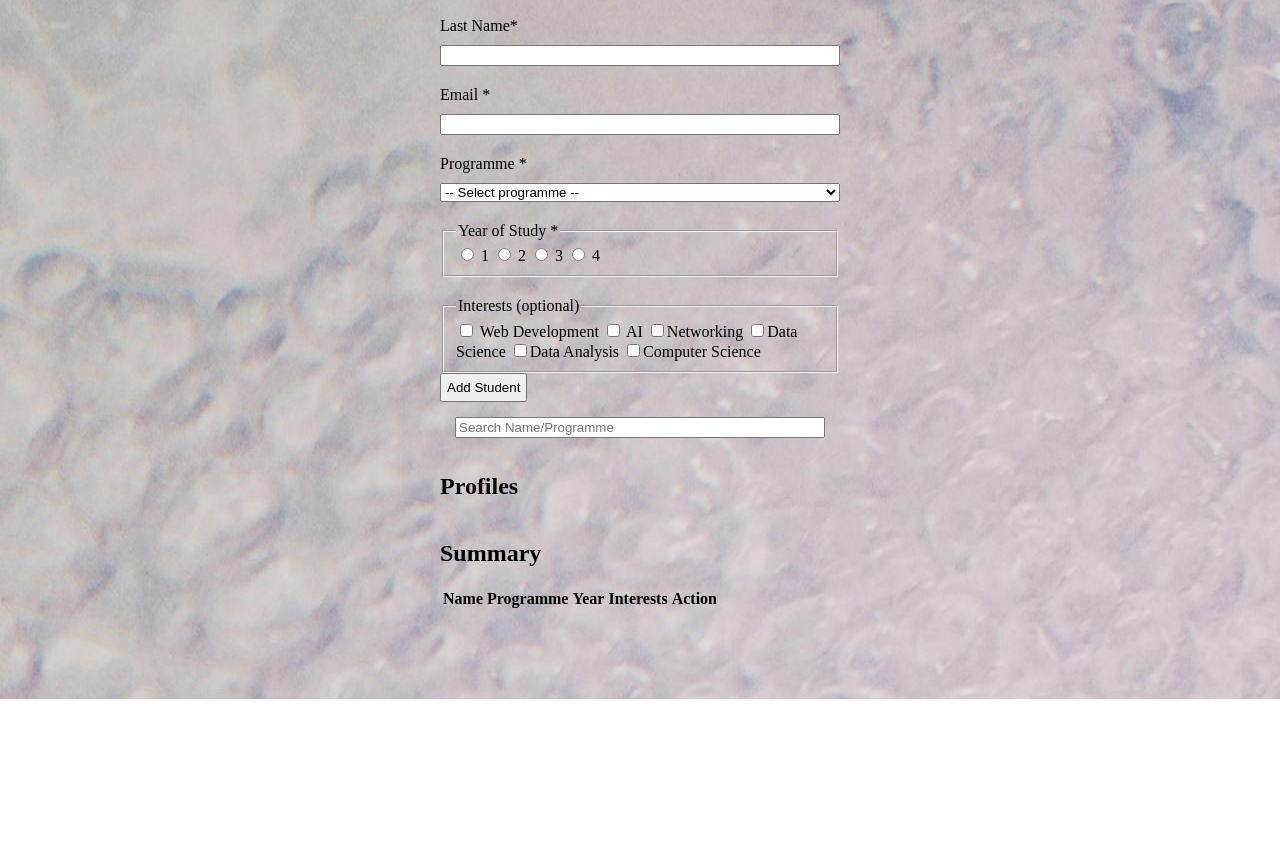
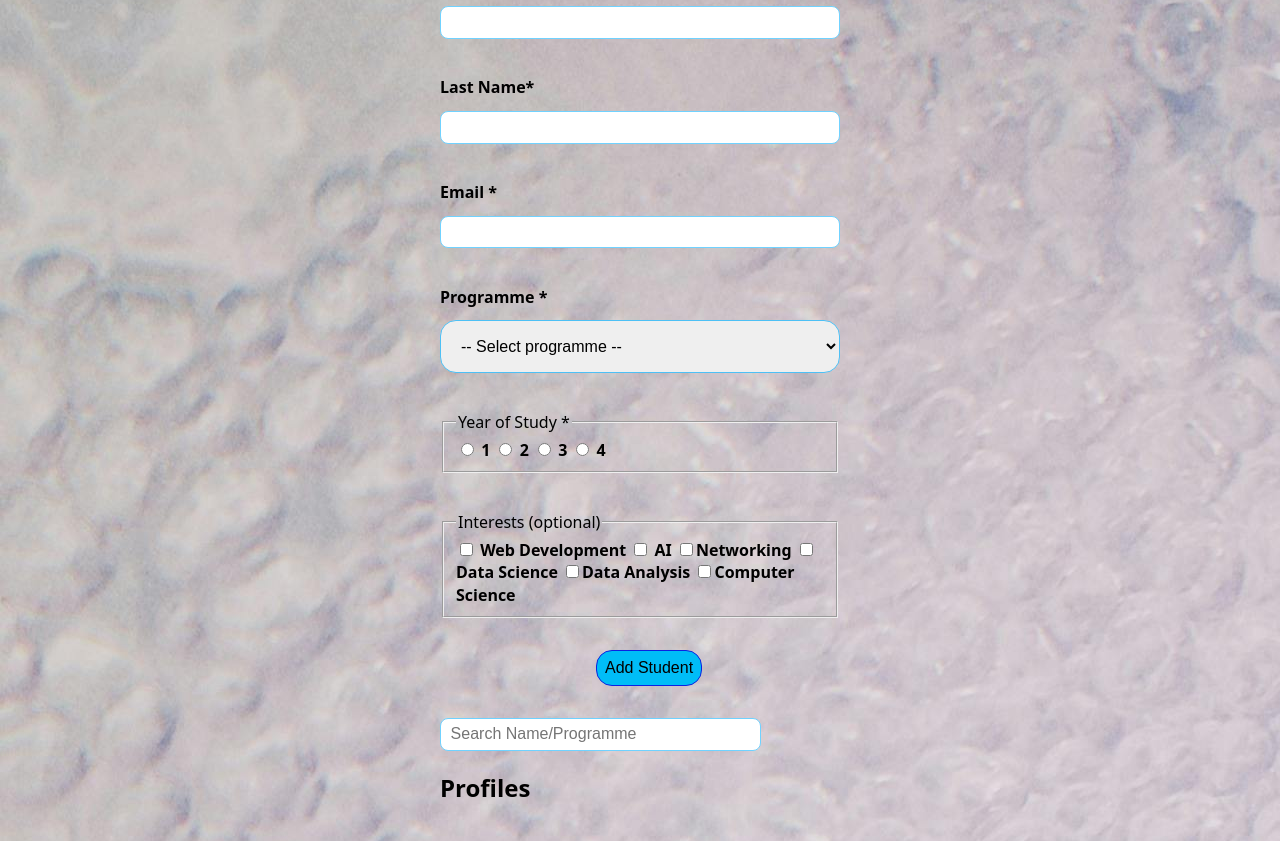
Before and after one commit to Kash-Jr/Lab-4-Assignment-Brief-223043710-, a plain HTML site: page index.html in a window 1280 px wide. Shown: the part 220-1061 px from the top of the page. Before the commit the page ends 919 px from the top, so only its background shows below. Drawn offline with Linux system fonts and the light colour scheme.

Commit message:
-Added div free manipulation of Add Button margin in CSS in index.html -Added CSS Styling to the form and created visible summary table

```diff
--- a/index.html
+++ b/index.html
@@ -54,7 +54,10 @@
                 </div>
 
                 <div aria-live="polite" class="sr" id="live"></div>
-                <button type="submit">Add Student</button>
+
+                <div class="addButton">
+                     <button type="submit">Add Student</button>
+                </div>
             </form>
             <section id="toolbar">
                 <input id="q" placeholder="Search Name/Programme" aria-label="Search Profiles" />
--- a/style.css
+++ b/style.css
@@ -7,25 +7,140 @@ body{
 main{
      max-width: 400px;
      margin: auto;
+     padding: 1rem;
 }
 
-.grid{
+:root {
+     font-family: system-ui, sans-serif;
+     line-height: 1.4;
+}
+
+.grid {
      display: grid;
-     gap: 10px;
+     gap: .75rem;
+     margin-bottom: 1rem;
 }
 
 .cards{
      display: grid;
      grid-template-columns: repeat(auto-fill, minmax(220px,1fr));
-     gap: 10px;
-     margin-block: 5px;
+     gap: 1rem;
+     margin-block: 1rem;
+
 }
 
-button{
-     padding: 5px;
+.card-person {
+     border: 1px solid #ddd;
+     padding: 1rem;
+     border-radius: .75rem;
+     box-shadow: 0 1px 4px rgba(0,0,0,.06);
+     display: grid;
+     gap: .5rem;
+     background: #fff;
 }
 
-#toolbar{
-     display: grid;
-     padding: 15px;
+.card-person img {
+     width: 100%;
+     max-height: 160px;
+     object-fit: cover;
+     border-radius: .5rem;
 }
+
+button {
+     padding: .50rem;
+     background: #00bdf7;
+     color: rgb(0, 0, 0);
+     cursor: pointer;
+     border: none;
+     border-radius: 1rem;
+     margin: auto, 0, auto, 0;
+     font-size: 1rem;
+     border: 1px solid #0d22e0;
+}
+
+button:hover {
+     background: #0077cc;
+}
+
+.addButton{
+     padding: 1rem;
+     margin-left: 35%;
+}
+
+#toolbar {
+     margin: 1rem 0;
+}
+
+#toolbar input {
+     width: 100%;
+     max-width: 300px;
+}
+
+label {
+     font-weight: 700;
+}
+
+table {
+     width: 100%;
+     border-collapse: collapse;
+     margin-top: 1rem;
+}
+
+th, td {
+     border: 1px solid #000000;
+     padding: .5rem;
+     text-align: left;
+}
+
+th {
+     background: #f2f2f2;
+}
+
+.sr {
+     position: absolute;
+     left: -9999px;
+     width: 1px;
+     height: 1px;
+     overflow: hidden;
+}
+
+.error {
+     color: #cf0026;
+     font-size: .85rem;
+     min-height: 1em;
+}
+
+.badge {
+     display: inline-block;
+     padding: .15rem .5rem;
+     border-radius: 999px;
+     border: 1px solid #ccc;
+     font-size: .8rem;
+     background: #f5f5f5;
+     margin-right: .25rem;
+}
+
+input{
+     padding: .4rem .6rem;
+     font-size: 1rem;
+     border: 1px solid #70d2ff;
+     border-radius: .5rem;
+}
+
+
+input:focus, button:focus {
+     outline: 2px solid #11cbe4;
+     outline-offset: 1px;
+}
+
+select{
+     padding: 1rem;
+     font-size: 1rem;
+     border: 1px solid #4dc0f5;
+     border-radius: 1rem;
+}
+
+select:focus{
+     outline: 2px solid #11cbe4;
+     outline-offset: 1px;
+}
```
